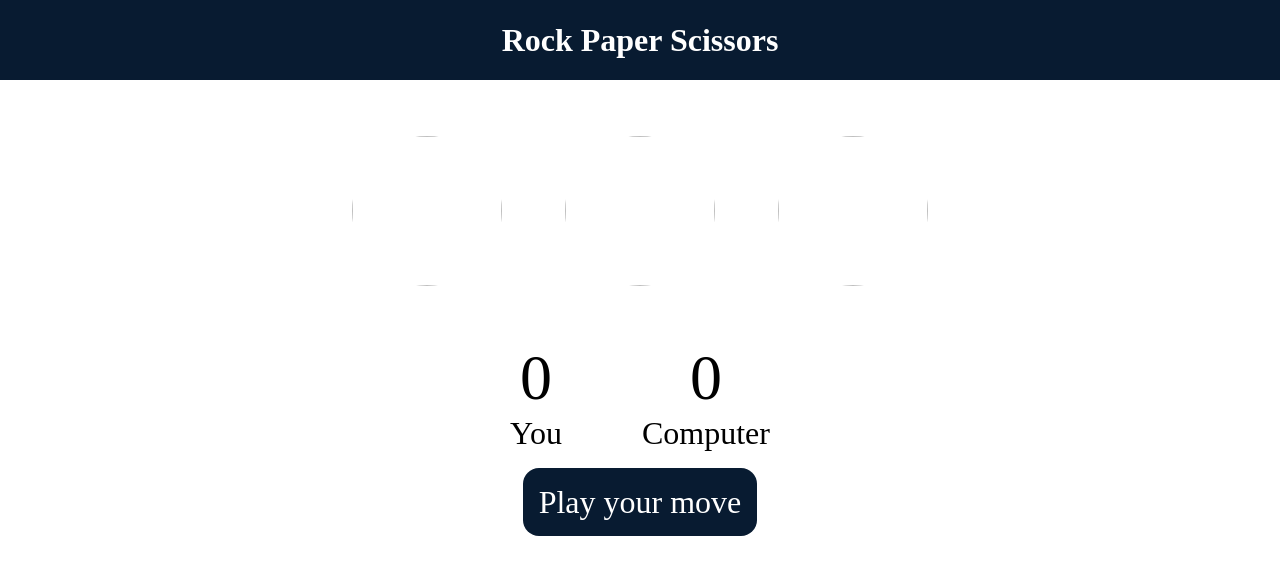
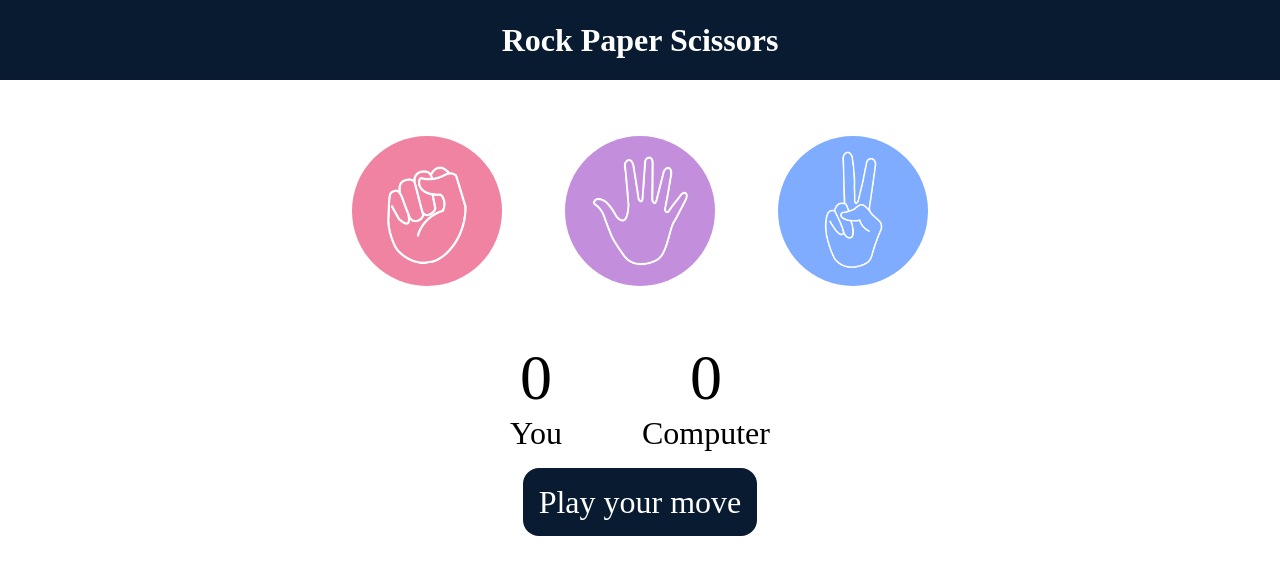
Before and after one commit to SRJindolia/game, a plain HTML site: page index.html in a window 1280 px wide. Drawn offline with Linux system fonts and the light colour scheme.

Commit message:
Update index.html
images location chanegs

```diff
--- a/index.html
+++ b/index.html
@@ -11,13 +11,13 @@
     <h1>Rock Paper Scissors</h1>
     <div class="choices">
       <div class="choice" id="rock">
-        <img src="./images/rock.png" alt="" />
+        <img src="./rock.png" alt="" />
       </div>
       <div class="choice" id="paper">
-        <img src="./images/paper.png" alt="" />
+        <img src="./paper.png" alt="" />
       </div>
       <div class="choice" id="scissors">
-        <img src="./images/scissors.png" alt="" />
+        <img src="./scissors.png" alt="" />
       </div>
     </div>
     <div class="score-board">
```
